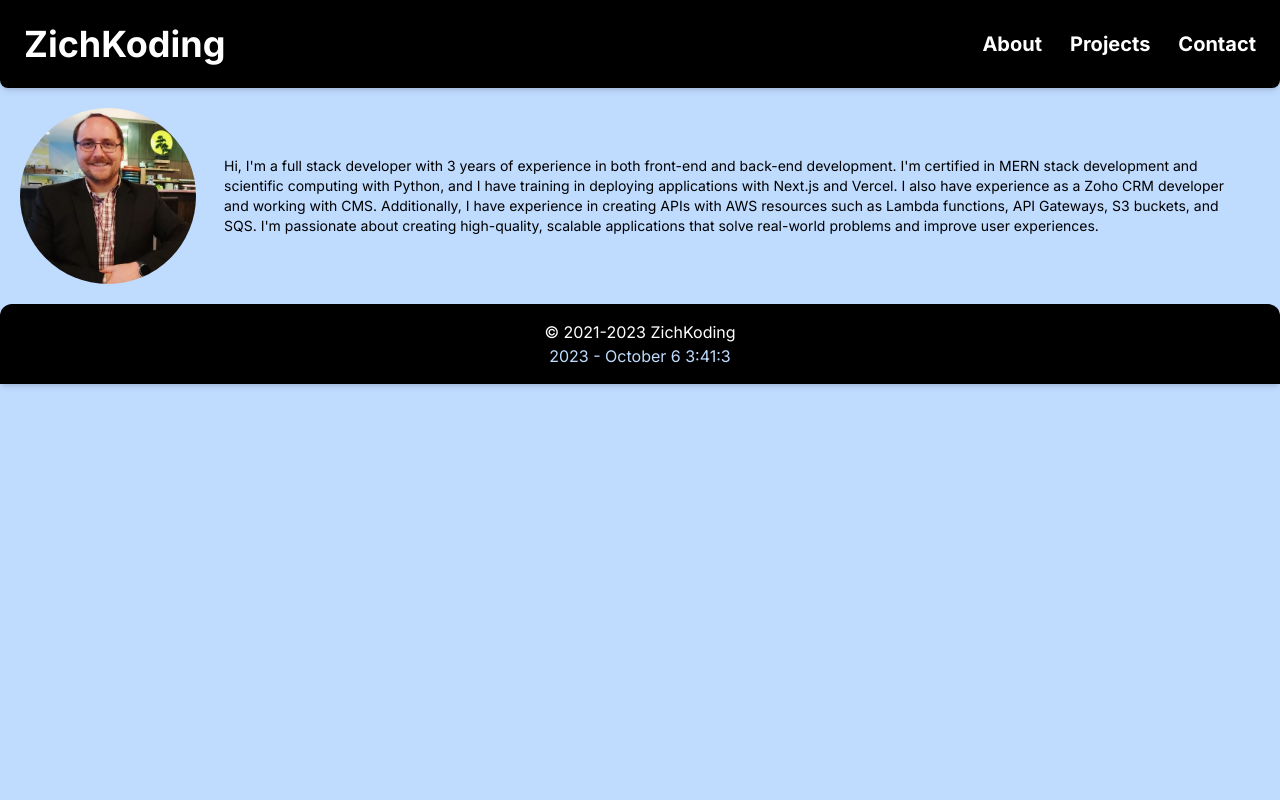
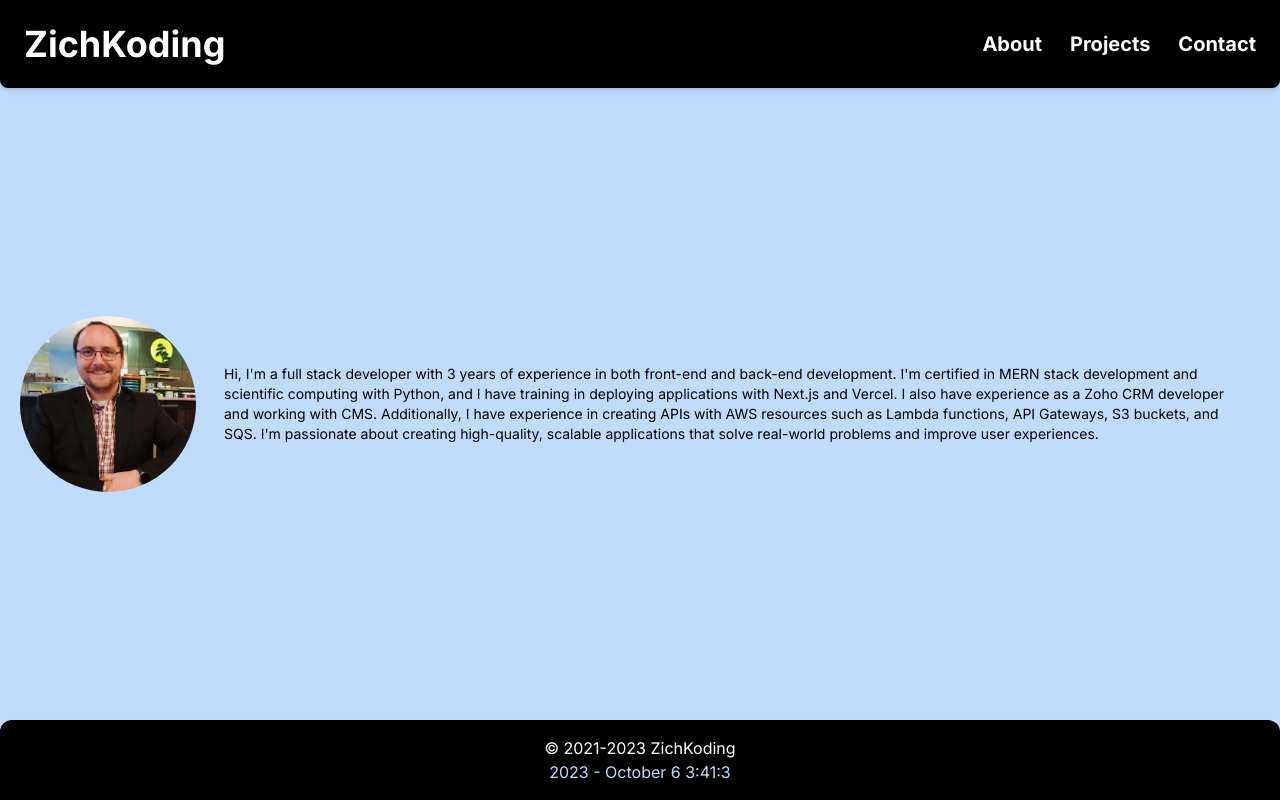
Before and after one commit to ZichKoding/ZichKoding.github.io, a Next.js app in the folder portfolio/: page / in a window 1280 px wide. Built offline with nearby package versions, Linux system fonts and the light colour scheme.

Commit message:
Fixed the footer to stay at the bottom of the screen or content.

```diff
--- a/portfolio/app/layout.tsx
+++ b/portfolio/app/layout.tsx
@@ -14,7 +14,7 @@ export const metadata: Metadata = {
 export default function RootLayout({children,}: {children: React.ReactNode}) {
   return (
     <html lang="en" className="bg-blue-200">
-      <body className={inter.className}>
+      <body className={`min-h-screen flex flex-col ${inter.className}`}>
         <Header />
         {children}
         <Footer />
--- a/portfolio/app/page.tsx
+++ b/portfolio/app/page.tsx
@@ -3,7 +3,7 @@ import Image from 'next/image';
 export default function Home() {
   return (
     <>
-      <main className="flex justfiy-center">
+      <main className="flex flex-grow justfiy-center">
         <div className="flex flex-col justify-between p-3 items-center sm:flex-row">
           <Image src="/profile_pic.jpg"
             alt="Picture of the Chris Zichko." width={500} height={500}
--- a/portfolio/components/Footer.tsx
+++ b/portfolio/components/Footer.tsx
@@ -39,7 +39,7 @@ export default function Footer() {
     }, []);
 
     return (
-        <footer className="rounded-t-xl w-full
+        <footer className="styicky bottom-0 rounded-t-xl w-full
                     bg-black text-white text-center
                     p-4 shadow-md">
             <p>
```
